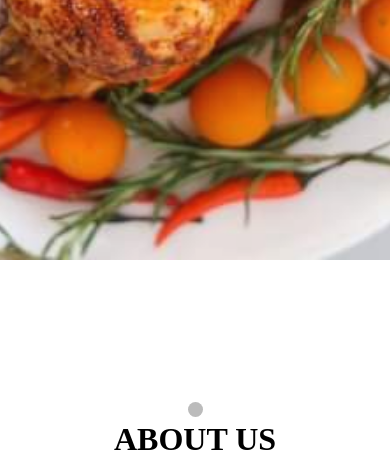
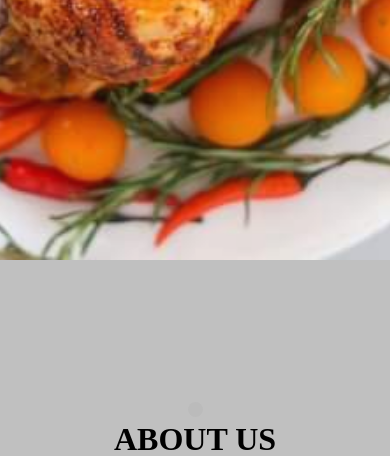
Before and after one commit to Uti19/restaurant-proj, a plain HTML site: page index.html in a window 390 px wide. Shown: the part 627-1083 px from the top of the page. Drawn offline with Linux system fonts and the light colour scheme.

Commit message:
Add files via upload

```diff
--- a/styles.css
+++ b/styles.css
@@ -12,7 +12,7 @@
 }
 
 .herosection {
-    background-color: ;
+    background-color: silver;
 
 }
 .navbar{
@@ -82,7 +82,7 @@ img{
 .slideshow-container{
     /*max-width: 100vh; */
    /* position: relative; */
-    background-color: ;
+    background-color: silver;
 
 }
 
@@ -108,7 +108,7 @@ img{
 }
 
 .dotcontainer {
-    background-color: ;
+    background-color: silver;
     margin: 0;
 
 }
@@ -183,7 +183,7 @@ img{
 #About {
    /* height: 800px; */
    /* display: flex; */
-   background-color: white;
+   background-color: silver;
    margin-top: 0;
 }
 .Aboutus {
@@ -269,7 +269,7 @@ button.active {
 
 @media (max-width: 390px) {
     body {
-        overflow-x: hidden;
+        /overflow-x: hidden;
     }
     .toggle-button {
         display: flex;
```
